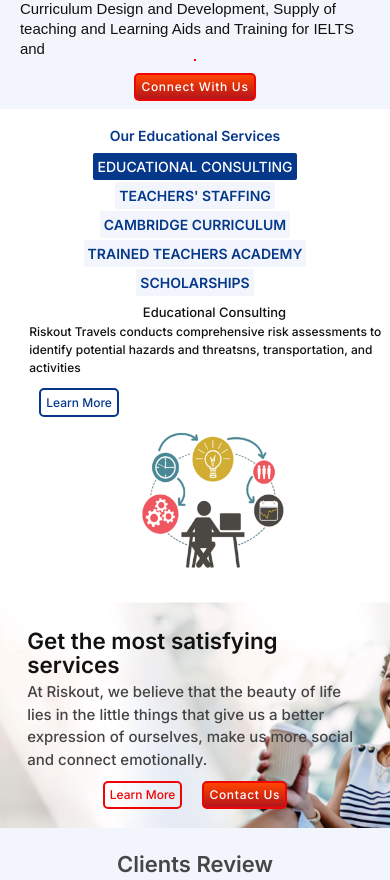
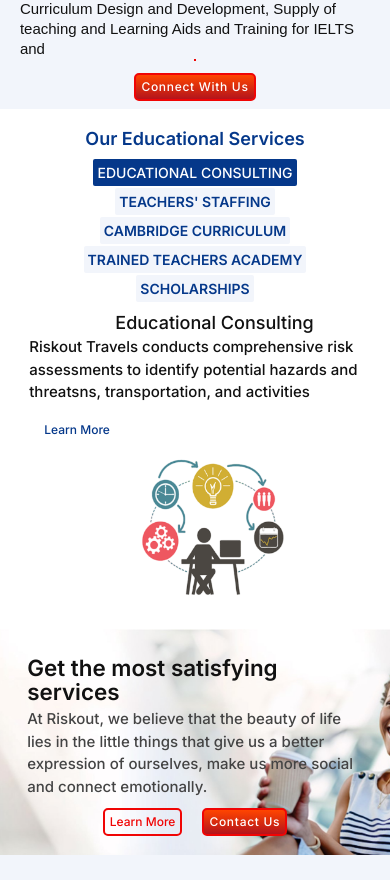
Before and after one commit to VictorKingsHub/consults, a Next.js app: page / in a window 390 px wide. Shown: the part 1140-2020 px from the top of the page. Built offline with nearby package versions, Linux system fonts and the light colour scheme.

Commit message:
home resolution

```diff
--- a/app/components/accordionMenu/AccordionMenu.module.css
+++ b/app/components/accordionMenu/AccordionMenu.module.css
@@ -58,7 +58,7 @@
     font-size: 20px;
 
     @media(max-width: 768px) {
-        font-size: 14px;
+        font-size: 18px;
     }
 }
 
@@ -142,7 +142,7 @@
     color: var(--dark);
 
     @media(max-width: 768px) {
-            font-size: 13px;
+            font-size: 18px;
             text-align: center;
     }
 }
@@ -207,8 +207,9 @@
 
 .desc {
     color: var(--dark);
+
     @media(max-width: 768px) {
-        font-size: 12px;
+        font-size: 15px;
 }
 
 }
@@ -224,6 +225,7 @@
 
     @media(max-width: 768px) {
         font-size: 12px;
+        border: 1px;
 }
 }
 
```
